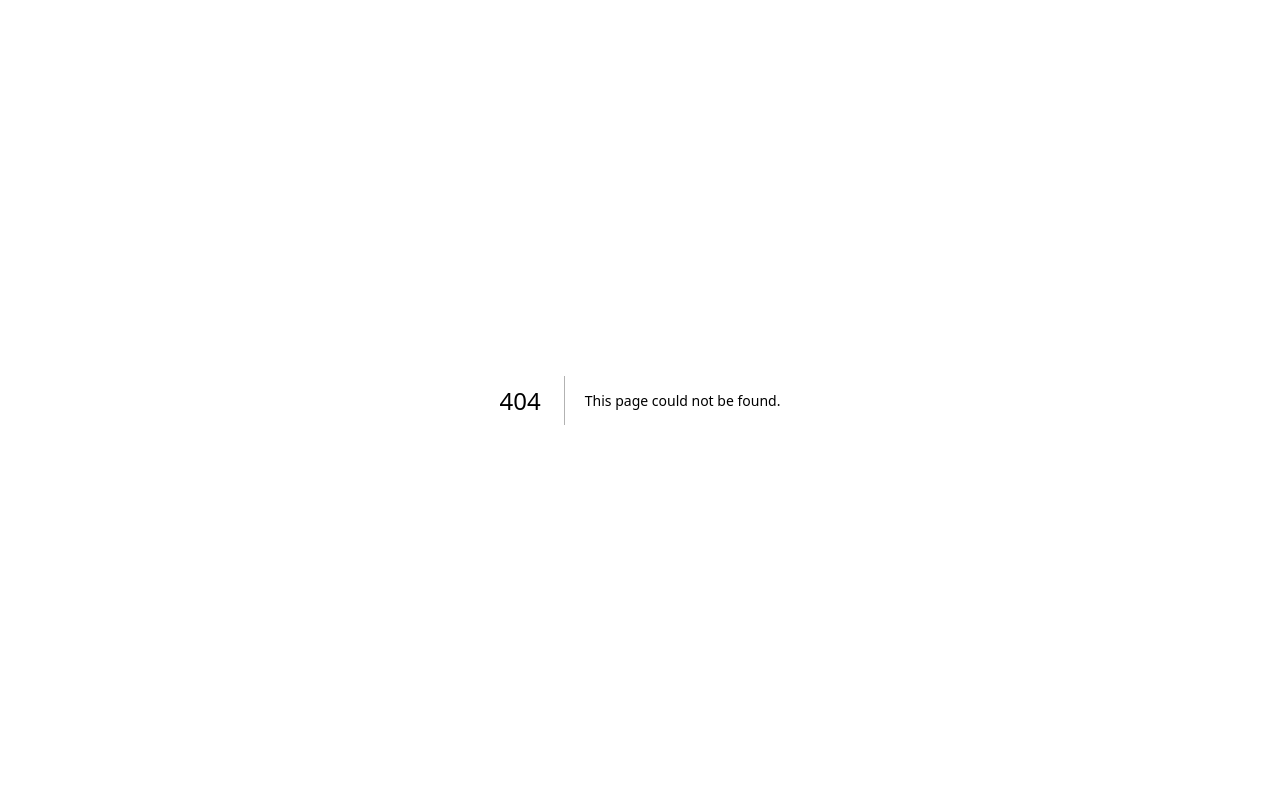
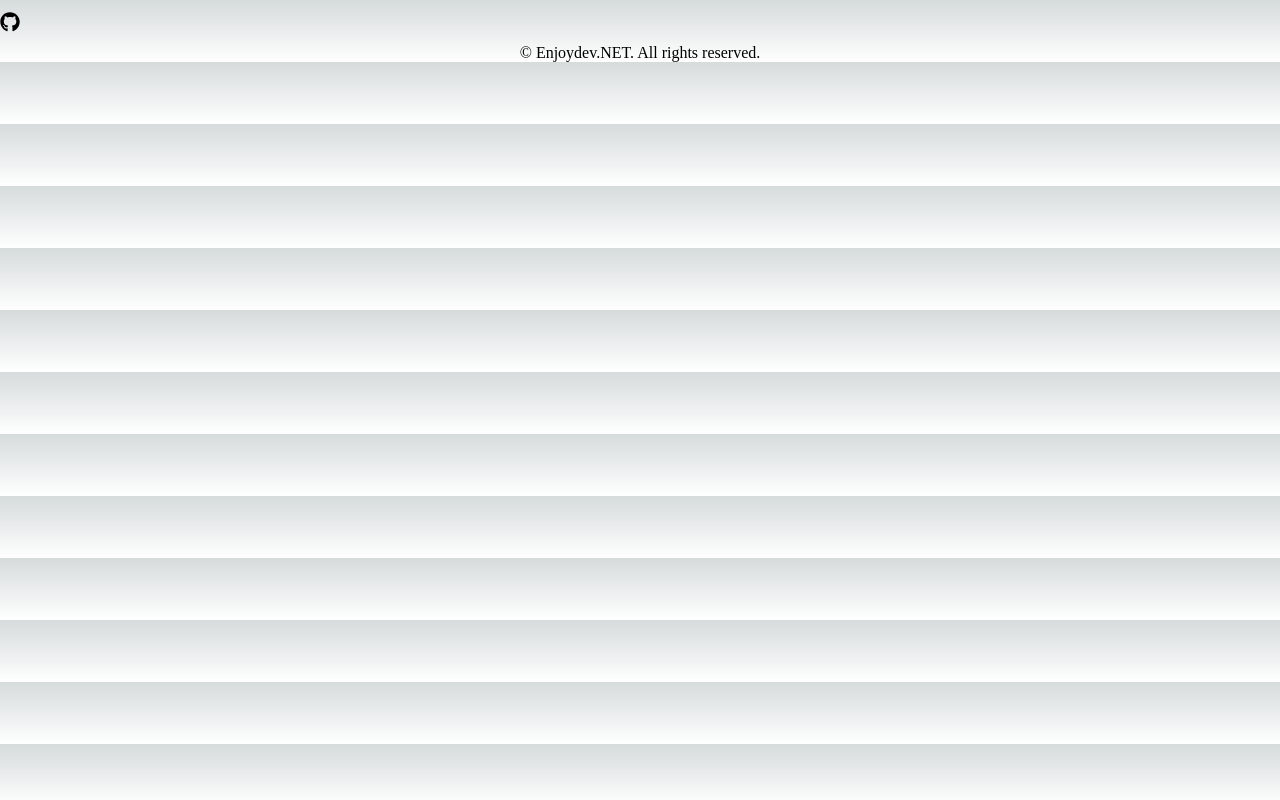
Before and after one commit to Benjamin-Shin/nextjs_nestjs_base, a Next.js app: page /components/Footer in a window 1280 px wide. Before the commit this address had no page. Built offline with nearby package versions, Linux system fonts and the light colour scheme.

Commit message:
footer 컴포넌트 추가

```diff
--- /dev/null
+++ b/pages/components/Footer.tsx
@@ -0,0 +1,68 @@
+import React from "react";
+import {
+  Flex,
+  Stack,
+  Text,
+  VStack,
+  Divider,
+  ButtonGroup,
+  IconButton,
+} from "@chakra-ui/react";
+import { FaGitlab, FaGithub } from "react-icons/fa";
+import Link from "next/link";
+
+interface MenuItemProps {
+  m: React.ReactNode;
+  children: string;
+  to: string;
+}
+const MenuItem = ({ children, to = "/" }: MenuItemProps) => {
+  return (
+    <Text
+      ms={{ base: 2, sm: 2, md: 2, xl: 2 }}
+      mr={{ base: 2, sm: 2, md: 2, xl: 2 }}
+      display="block"
+    >
+      <Link href={to}>{children}</Link>
+    </Text>
+  );
+};
+
+const Footer = () => {
+  return (
+    <VStack direction={["column", "column", "column", "column"]}>
+      <Divider />
+      <Flex px={{ base: "4", md: "8" }} py="4" as="footer" wrap="wrap" w="100%" mx="auto">
+        <Stack
+          direction="row"
+          spacing="4"
+          align="center"
+          justify="space-between"
+          w="100%"
+        >
+          <ButtonGroup variant="ghost" color="gray.600">
+            <IconButton
+              as="a"
+              href="https://github.com/Benjamin-Shin/nextjs_nestjs_base"
+              target="_blank"
+              aria-label="GitHub"
+              icon={<FaGithub fontSize="20px" />}
+            />
+            {/* <IconButton
+              as="a"
+              href="https://192.168.122.88/tphc/commonlib/next.js-and-nest.js"
+              target="_blank"
+              aria-label="Gitlab"
+              icon={<FaGitlab fontSize="20px" />}
+            /> */}
+          </ButtonGroup>
+        </Stack>
+      </Flex>
+      <MenuItem m={4} to="/">
+        &copy; Enjoydev.NET. All rights reserved.
+      </MenuItem>
+    </VStack>
+  );
+};
+
+export default Footer;
```
